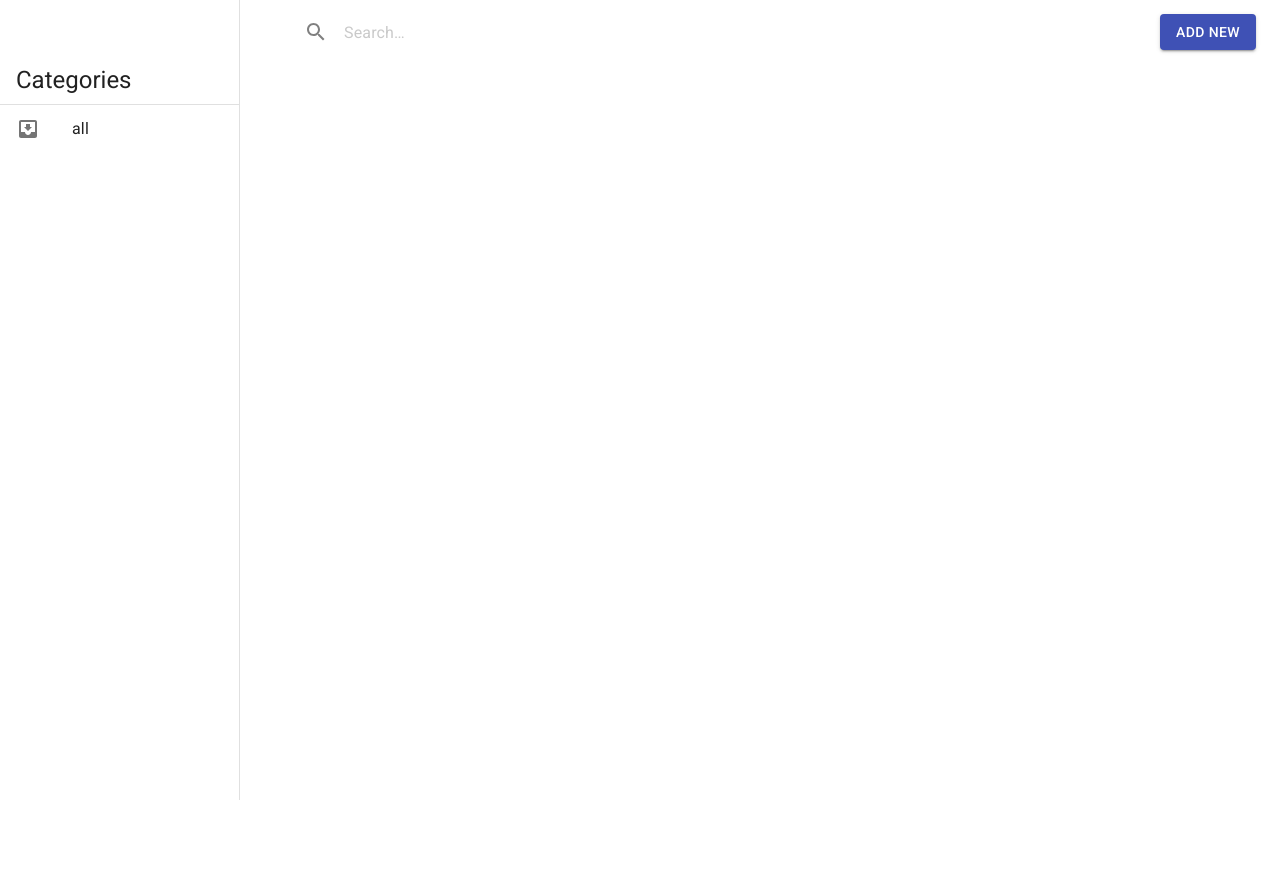
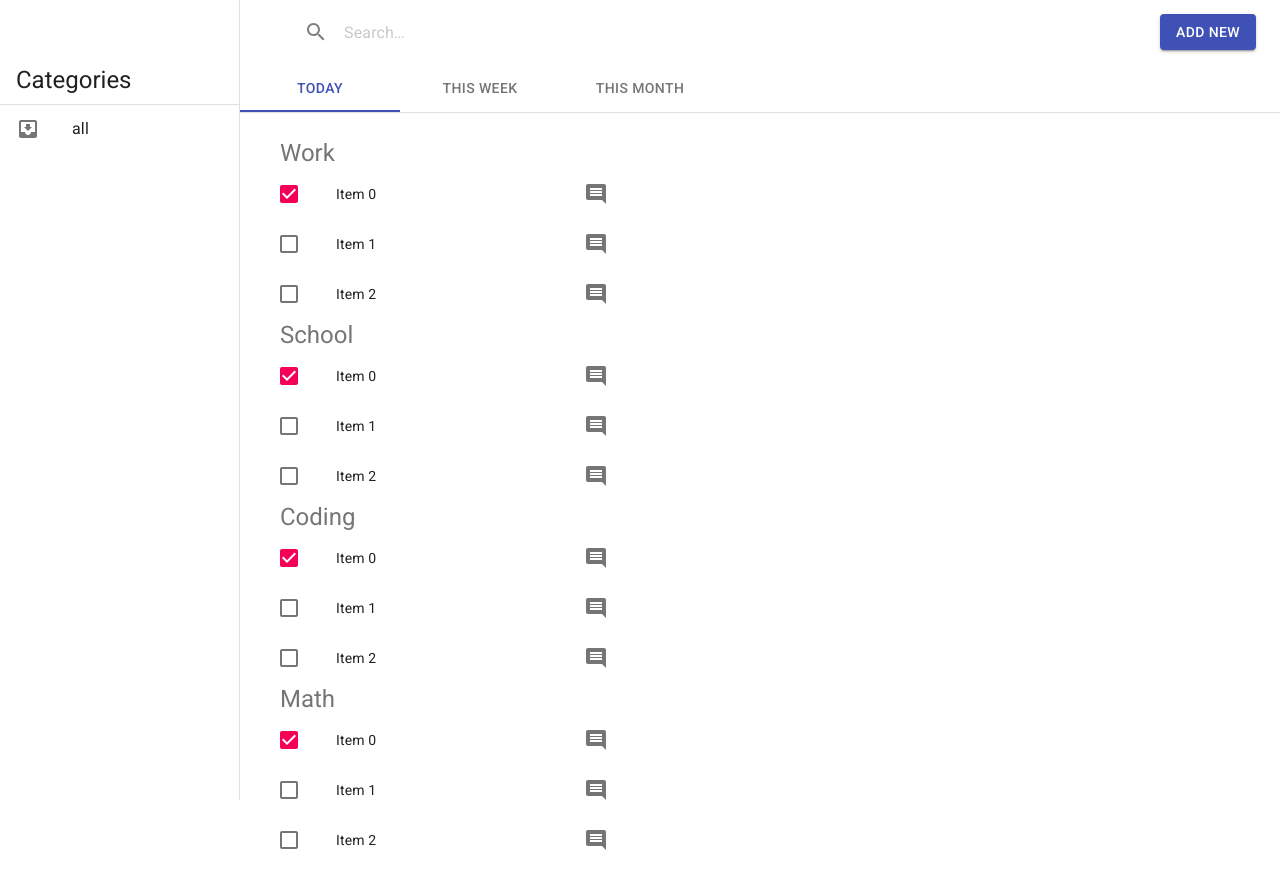
Before and after one commit to SheikhSajid/ToDo, a React app: page / in a window 1280 px wide. Shown: the top 888 px of the page. Before the commit the page ends 800 px from the top, so only its background shows below. Built offline with nearby package versions, Linux system fonts and the light colour scheme.

Commit message:
Placeholders tasks rendering on homescreen

```diff
--- a/src/App.jsx
+++ b/src/App.jsx
@@ -7,6 +7,7 @@ import db from "db";
 import TopBar from "./Components/TopBar";
 import LeftDrawer from "./Components/LeftDrawer";
 import useStyles from "./Components/TopBar/style";
+import Main from "./Components/Main";
 
 // db.category.bulkAdd([{ name: "school" }, { name: "home" }]);
 
@@ -26,6 +27,7 @@ export function Container({ AppState, SetAppState, SyncAppStateWithDb }) {
         SetAppState={SetAppState}
         SyncAppStateWithDb={SyncAppStateWithDb}
       />
+      <Main />
     </div>
   );
 }
--- a/src/Components/Header.jsx
+++ b/src/Components/Header.jsx
@@ -20,7 +20,7 @@ import Button from "@material-ui/core/Button";
 // import Typography from "@material-ui/core/Typography";
 import { makeStyles, useTheme } from "@material-ui/core/styles";
 
-import Tabs from "./Tabs";
+import Tabs from "./Main/Tabs";
 
 const drawerWidth = 240;
 
--- /dev/null
+++ b/src/Components/Main/index.jsx
@@ -0,0 +1,13 @@
+import React from "react";
+import Tabs from "./Tabs";
+import useStyles from "../TopBar/style";
+
+export default function index() {
+  const classes = useStyles();
+  return (
+    <main className={classes.content}>
+      <div className={classes.toolbar} />
+      <Tabs />
+    </main>
+  );
+}
```
Also changed, not shown: src/Components/Main/List.jsx (renamed from src/Components/List.jsx), src/Components/Main/Tabs.jsx (renamed from src/Components/Tabs.jsx).
